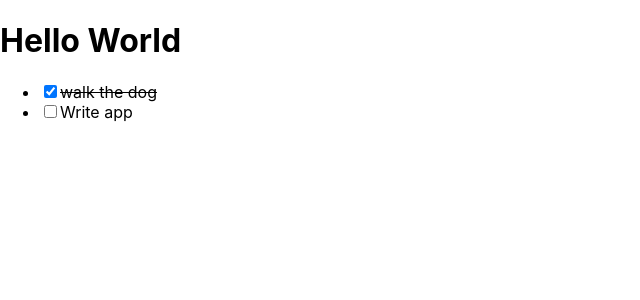
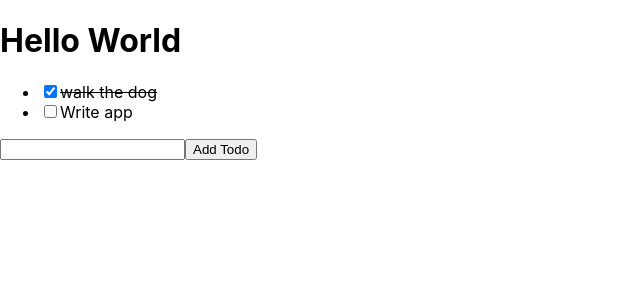
Before and after one commit to MaksymY/todo-react-typescript, a React (Create React App) app: page / in a window 1280 px wide. Shown: the top 300 px of the page, without its empty margins (0-640 px from the left). Built offline with nearby package versions, Linux system fonts and the light colour scheme.

Commit message:
finsh functional

```diff
--- a/src/App.tsx
+++ b/src/App.tsx
@@ -1,6 +1,7 @@
 import React, { useState } from "react";
 import "./App.css";
 import { TodoList } from "./components/TodoList";
+import { AddTodoForm } from "./components/AddTodoForm";
 
 const initialTodos: Array<Todo> = [
   { text: "walk the dog", complete: true },
@@ -23,10 +24,15 @@
     setTodos(newTodos);
   };
 
+  const addTodo: AddTodo = (newTodo) => {
+    setTodos([...todos, { text: newTodo, complete: false }]);
+  };
+
   return (
     <>
       <h1>Hello World</h1>
       <TodoList todos={todos} toggleTodo={toggleTodo} />
+      <AddTodoForm addTodo={addTodo} />
     </>
   );
 }
--- /dev/null
+++ b/src/components/AddTodoForm.tsx
@@ -0,0 +1,28 @@
+import React, { useState, ChangeEvent, FormEvent } from "react";
+
+interface AddTodoFormProps {
+  addTodo: AddTodo;
+}
+
+export const AddTodoForm = ({ addTodo }: AddTodoFormProps) => {
+  const [newTodo, setNewTodo] = useState("");
+
+  const handleChange = (e: ChangeEvent<HTMLInputElement>) => {
+    setNewTodo(e.target.value);
+  };
+
+  const handleSubmit = (e: FormEvent<HTMLButtonElement>) => {
+    e.preventDefault();
+    addTodo(newTodo);
+    setNewTodo("");
+  };
+
+  return (
+    <form>
+      <input type="text" value={newTodo} onChange={handleChange} />
+      <button type="submit" onClick={handleSubmit}>
+        Add Todo
+      </button>
+    </form>
+  );
+};
--- a/src/types.d.ts
+++ b/src/types.d.ts
@@ -4,3 +4,5 @@
 };
 
 type ToggleTodo = (selectedTodo: Todo) => void;
+
+type AddTodo = (newTodo: string) => void;
```
Also changed, not shown: src/setupTests.ts (deleted, +0 -5 lines), src/logo.svg (deleted), 1 other file (tests, documents, lock files or other folders).
